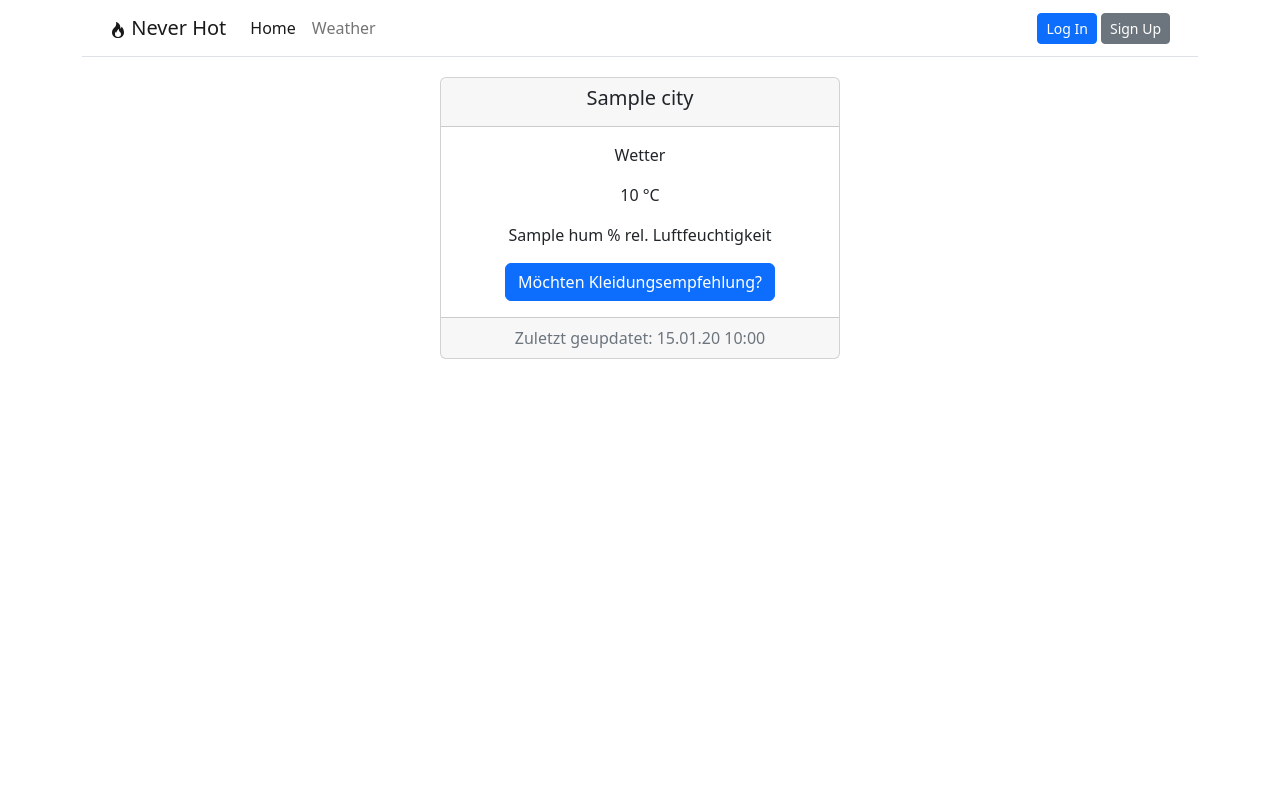
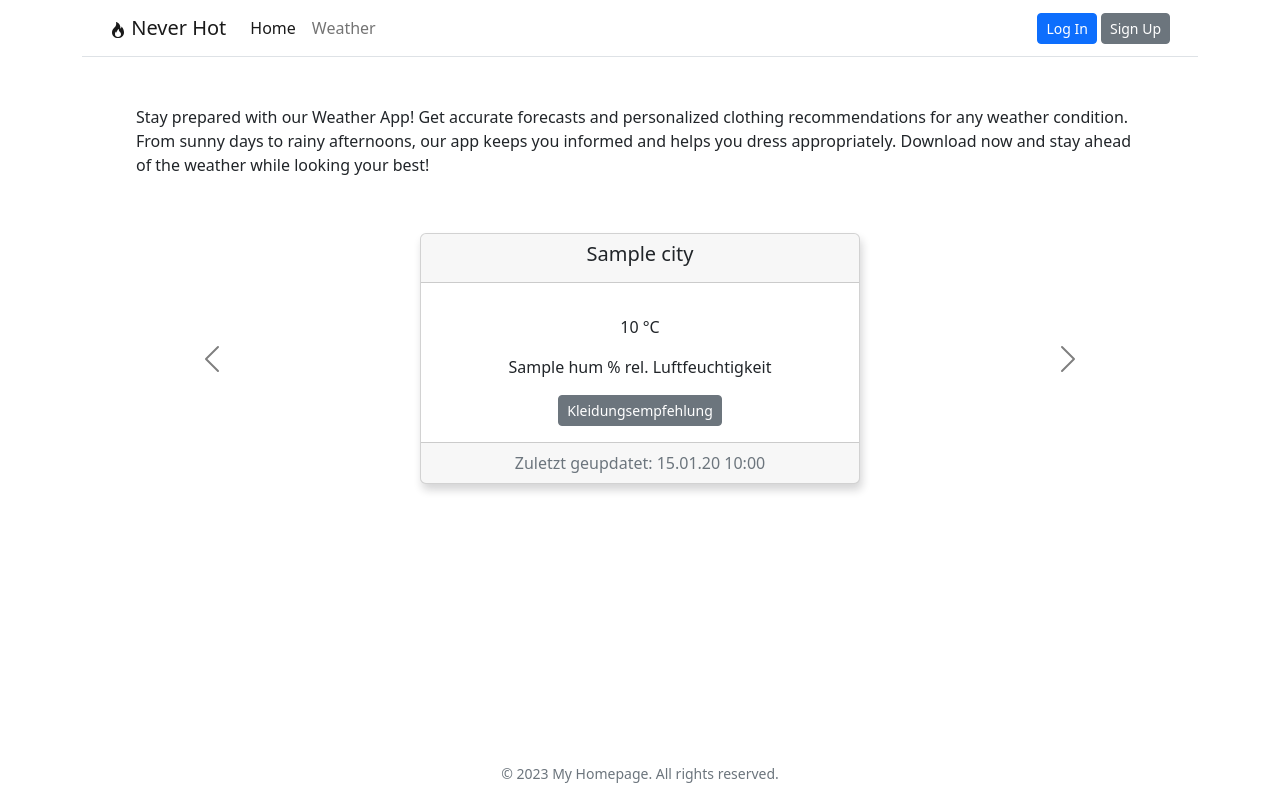
Before and after one commit to SonShua/neverhot, a Django app: template templates/weather.html in a window 1280 px wide. Run offline with Django 4.2, Linux system fonts and the light colour scheme; the template is opened without the code that fills it: most values are stand-ins (such as "Sample title", 1, 10 or a date in 2020).

Commit message:
Finished the card carousel and added some css

```diff
--- a/django_project/settings.py
+++ b/django_project/settings.py
@@ -123,7 +123,8 @@ USE_TZ = True
 # Static files (CSS, JavaScript, Images)
 # https://docs.djangoproject.com/en/4.2/howto/static-files/
 
-STATIC_URL = "static/"
+STATIC_URL = "/static/"
+STATICFILES_DIRS = [BASE_DIR / "static"]
 
 # Default primary key field type
 # https://docs.djangoproject.com/en/4.2/ref/settings/#default-auto-field
--- a/django_project/urls.py
+++ b/django_project/urls.py
@@ -19,9 +19,6 @@ from django.urls import path, include
 from django.views.generic.base import TemplateView
 
 urlpatterns = [
+    path("", include("pages.urls")),
     path("admin/", admin.site.urls),
-    path("users/", include("django.contrib.auth.urls")),
-    path("users/", include("users.urls")),
-    path("weather/", include("weather.urls")),
-    path("", include("pages.urls")),
 ]
--- a/pages/urls.py
+++ b/pages/urls.py
@@ -5,5 +5,7 @@ from .views import HomePageView
 
 urlpatterns = [
     path("", HomePageView.as_view(), name="home"),
+    path("users/", include("django.contrib.auth.urls")),
+    path("users/", include("users.urls")),
     path("weather/", include("weather.urls"), name="weather"),
 ]
--- /dev/null
+++ b/static/css/main.css
@@ -0,0 +1,55 @@
+/* General */
+body {
+    display: flex;
+    flex-direction: column;
+    min-height: 100vh;
+    top: 3.375em;
+}
+
+.footer {
+    padding: 20px;
+    text-align: center;
+    font-size: 14px;
+    color: #777;
+}
+
+h1 {
+    color: #2c2d2f;
+    font-weight: 600;
+    line-height: 0.5;
+    margin: 0 0 1em 0;
+    line-height: 1.3;
+}
+
+#main {
+    width: 100%;
+    max-width: 68em;
+    margin: 0 auto;
+    padding: 0 2.5em;
+}
+
+
+/* Cards */
+.cards-wrapper {
+    display: flex;
+    justify-content: left;
+
+}
+
+.card img {
+    max-width: 100%;
+    max-height: 100%;
+}
+
+.card {
+    margin: 0 0.5em;
+    box-shadow: 2px 6px 8px 0 rgba(22, 22, 26, 0.18);
+    border: none;
+    border-radius: 5;
+}
+
+
+
+.carousel-inner {
+    padding: 3em;
+}
--- a/templates/base.html
+++ b/templates/base.html
@@ -5,14 +5,14 @@
 <head>
     <meta charset="utf-8">
     <meta name="viewport" content="width=device-width, initial-scale=1">
-    <title>Never Hot</title>
+    <link rel="stylesheet" href="{% static 'css/main.css' %}">
     <link href="https://cdn.jsdelivr.net/npm/bootstrap@5.2.3/dist/css/bootstrap.min.css" rel="stylesheet"
         integrity="sha384-rbsA2VBKQhggwzxH7pPCaAqO46MgnOM80zW1RWuH61DGLwZJEdK2Kadq2F9CUG65" crossorigin="anonymous">
 </head>
 
 <body>
     <div class="container">
-        <header class="px-1 mb-1 border-bottom">
+        <header class="px-1 mb-5 border-bottom">
             <div class="container">
                 <!-- Navigation bar -->
                 <nav class="navbar navbar-expand-lg navbar-light " style="background-color: #ffffff;">
@@ -64,6 +64,12 @@
             {% endblock content %}
         </main>
     </div>
+
+    <footer class="footer mt-auto py-3">
+        <div class="container text-center">
+            <span class="text-muted">&copy; 2023 My Homepage. All rights reserved.</span>
+        </div>
+    </footer>
     <script src="https://cdn.jsdelivr.net/npm/bootstrap@5.3.0/dist/js/bootstrap.bundle.min.js"
         integrity="sha384-geWF76RCwLtnZ8qwWowPQNguL3RmwHVBC9FhGdlKrxdiJJigb/j/68SIy3Te4Bkz"
         crossorigin="anonymous"></script>
--- a/templates/city_select.html
+++ /dev/null
@@ -1,6 +0,0 @@
-<!-- templates/city_select.html -->
-{% extends "base.html" %}
-
-{% block content %}
-Success
-{% endblock content %}
--- a/templates/no_city_found.html
+++ /dev/null
@@ -1,5 +0,0 @@
-{% extends "base.html" %}
-{% block content %}
-No city found
-<p><a href="{% url 'city_new'%}">Go back</a></p>
-{% endblock content %}
--- a/templates/weather.html
+++ b/templates/weather.html
@@ -1,32 +1,50 @@
 <!-- templates/home.html -->
 {% extends "base.html" %}
+{% load static %}
 
-{% block title %}Home{% endblock title %}
+{% block title %}Weather{% endblock title %}
+
 
 {% block content %}
+<div id="main">
+    <section>
+        Stay prepared with our Weather App!
 
-
-<div class="d-flex  justify-content-center p-2">
-    <div class="col-md-6">
-        <!-- Cards -->
-        <div class="card text-center mx-auto m-2" , style="width: 25rem;">
-            <!-- hardcoded Berlin-->
+        Get accurate forecasts and personalized clothing recommendations for any weather condition. From sunny days to
+        rainy
+        afternoons, our app keeps you informed and helps you dress appropriately. Download now and stay ahead of the
+        weather
+        while looking your best!
+    </section>
+    <div id="carouselExample" class="carousel slide carousel-dark">
+        <div class="carousel-inner">
+            {% for city in city_list %}
+            <div class="carousel-item {% if forloop.first %} active {% endif %}">
+                <div class="card text-center mx-auto m-2" , style="max-width: 440px;">
                     <div class="card-header">
                         <h5>{{city.city_name}}</h5>
                     </div>
                     <div class="card-body">
-                <h7 class="card-title">Wetter</h7>
                         <p class="card-text">
                         <p>{{city.temp}} °C</p>
                         <p>{{city.hum}} % rel. Luftfeuchtigkeit</p>
                         </p>
-                <a href="#" class="btn btn-primary">Möchten Kleidungsempfehlung?</a>
+                        <a href="#" class="btn btn-secondary btn-sm" aria-disabled="true">Kleidungsempfehlung</a>
                     </div>
                     <div class="card-footer text-muted">
                         Zuletzt geupdatet: {{city.last_updated |date:"d.m.y G:i"}}
                     </div>
                 </div>
             </div>
+            {% endfor %}
+            <button class="carousel-control-prev" type="button" data-bs-target="#carouselExample" data-bs-slide="prev">
+                <span class="carousel-control-prev-icon" aria-hidden="true"></span>
+                <span class="visually-hidden">Previous</span>
+            </button>
+            <button class="carousel-control-next" type="button" data-bs-target="#carouselExample" data-bs-slide="next">
+                <span class="carousel-control-next-icon" aria-hidden="true"></span>
+                <span class="visually-hidden">Next</span>
+            </button>
         </div>
-
+    </div>
     {% endblock content %}
--- a/weather/tests.py
+++ b/weather/tests.py
@@ -3,8 +3,6 @@ from .models import City
 from background_task import background
 from background_task.tasks import tasks
 from .tasks import schedulded_update_weather
-import datetime
-import time
 
 
 # Create your tests here.
--- a/weather/urls.py
+++ b/weather/urls.py
@@ -1,6 +1,6 @@
 from django.urls import path
 
-from .views import CityView  # , CityAddView, CitySelectView, NoCityView
+from .views import CityView  # , CityAddView  # CitySelectView, NoCityView
 
 urlpatterns = [
     path("", CityView.as_view(), name="weather"),
```
Also changed, not shown: static/css/weather.css (added, +23 -0 lines), templates/city_new.html (deleted, +0 -10 lines), templates/home.html (+16 -0 lines), weather/views.py (+9 -8 lines), db.sqlite3, static/images/img1.jpg (added), static/images/img2.jpg (added), static/images/img3.jpg (added). Lines whose indentation alone changed are shown as unchanged.
